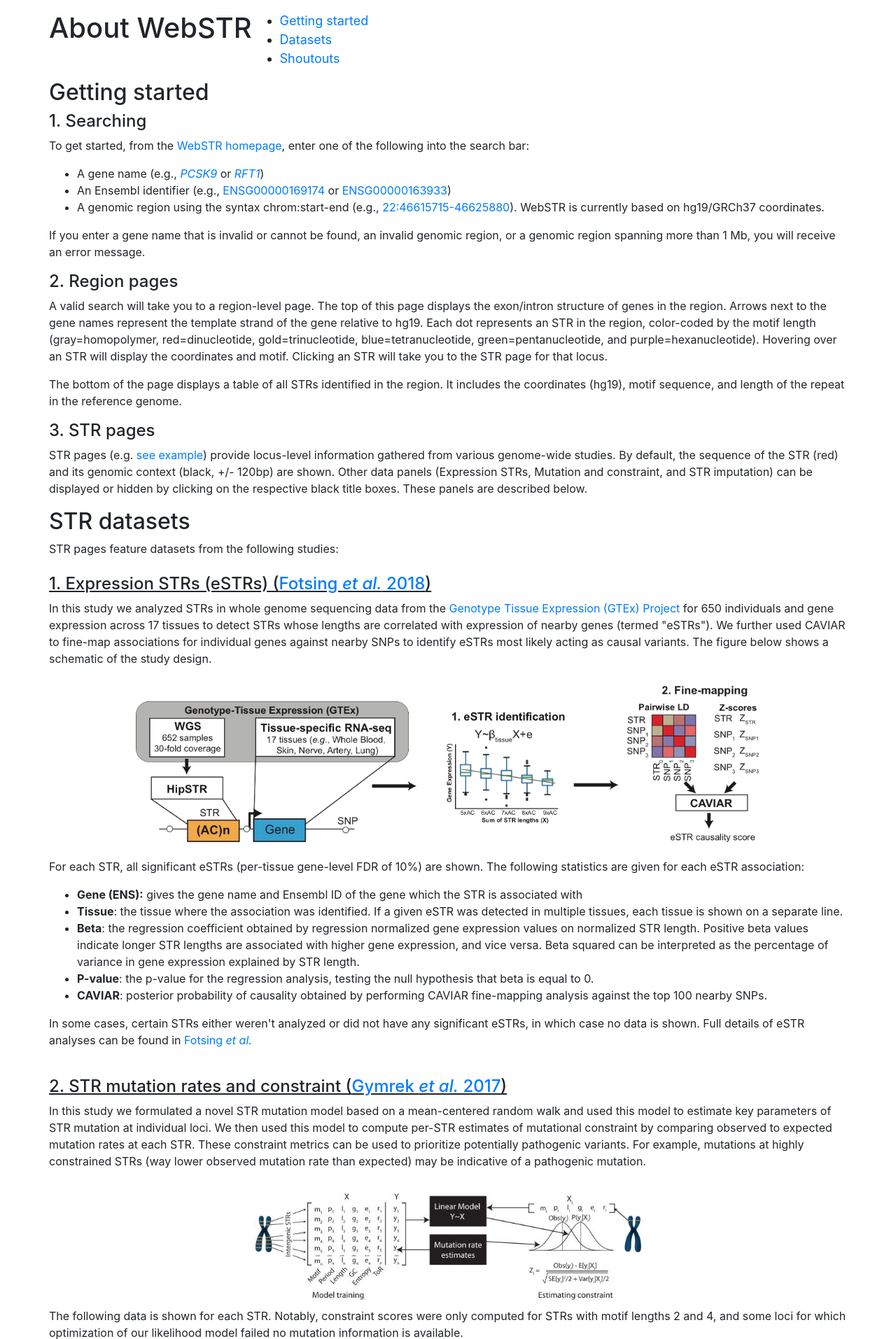
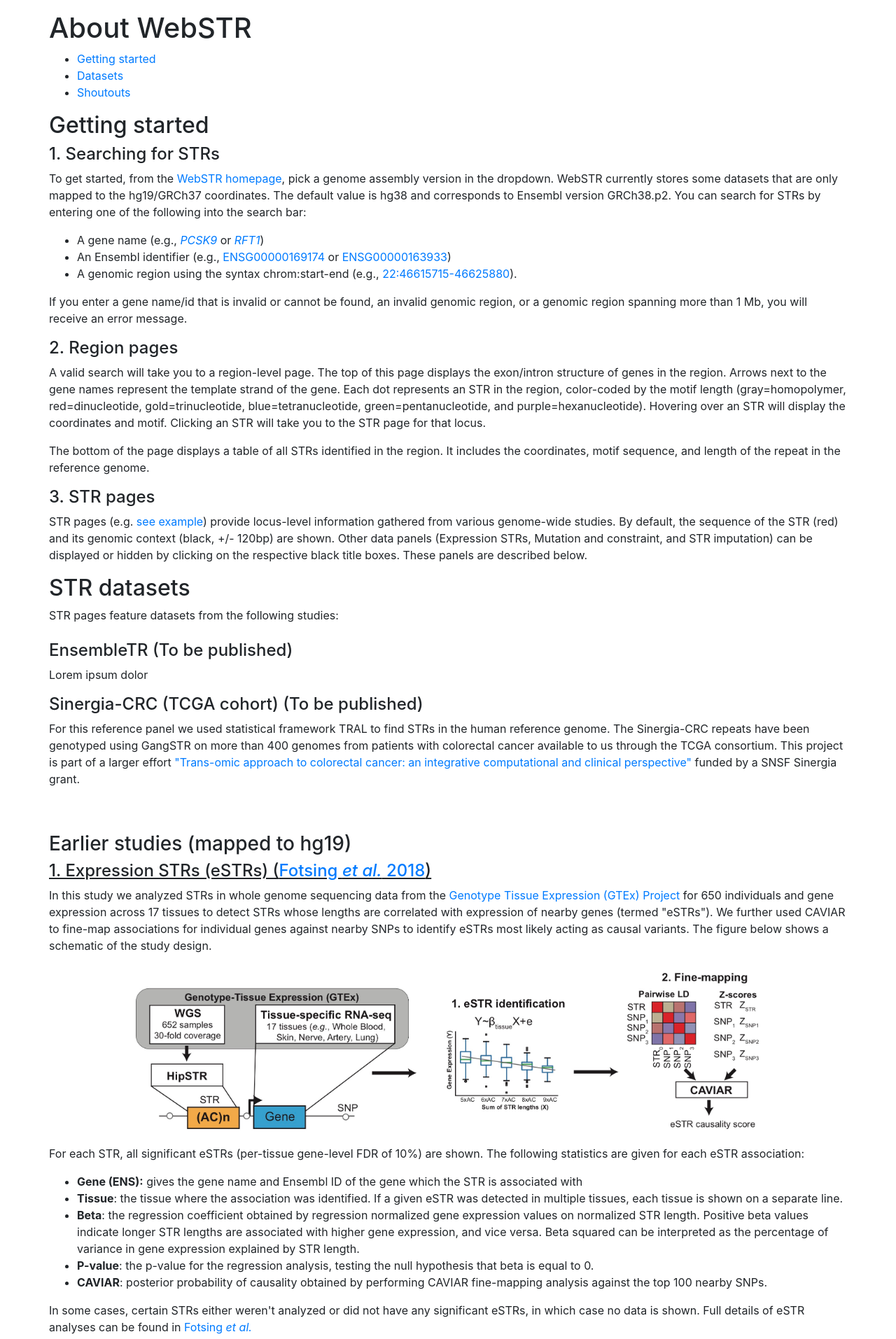
Before and after one commit to gymreklab/dbstr, a Flask app: page /about in a window 1280 px wide. Shown: the part 64-1977 px from the top of the page at 70% size. Run offline with Flask 2, Linux system fonts and the light colour scheme; some libraries are stand-ins or nearby versions.

Commit message:
Some layout and content changes

```diff
--- a/WebSTR/WebSTR.py
+++ b/WebSTR/WebSTR.py
@@ -61,8 +61,8 @@ server.secret_key = 'dbSTR'
 
 #################### Render region page ###############
 
-@server.route('/awesome')
-def awesome():
+@server.route('/search')
+def search():
     region_queryGenome = request.args.get('genome')
     print("Selected genome")
     print(region_queryGenome)
--- a/WebSTR/templates/about.html
+++ b/WebSTR/templates/about.html
@@ -2,36 +2,46 @@
 {% block body %}
     <div class="container">
       <div class="row" style="font-size: 18px;">
-	<h1>About WebSTR</h1>
-	<ul>
-	  <li><a href="#start">Getting started</a></li>
-	  <li><a href="#datasets">Datasets</a></li>
-	  <li><a href="#ack">Shoutouts</a></li>
-	</ul>
+
+		<h1>About WebSTR</h1>
+
       </div>
         <div class="row" style="font-size: 16px;">
+			<p>
+			<ul>
+				<li><a href="#start">Getting started</a></li>
+				<li><a href="#datasets">Datasets</a></li>
+				<li><a href="#ack">Shoutouts</a></li>
+			  </ul>
+			</p>
             <div>
 	      <a name="start"></a>
 	      <h2>Getting started</h2>
 
-	      <h4>1. Searching</h4>
+	      <h4>1. Searching for STRs</h4>
 	      <p>
-		To get started, from the <a href="/">WebSTR homepage</a>, enter one of the following into the search bar:
+
+			To get started, from the <a href="/">WebSTR homepage</a>,
+		pick a genome assembly version in the dropdown. WebSTR currently stores some datasets that are only
+		mapped to the hg19/GRCh37 coordinates. The default value is hg38 and corresponds to Ensembl version GRCh38.p2.
+
+
+		You can search for STRs by entering one of the following into the search bar:
 		<ul>
-		  <li>A gene name (e.g., <em><a href="/awesome?query=PCSK9">PCSK9</a></em> or <em><a href="/awesome?query=RFT1">RFT1</a></em>)</li>
-		  <li>An Ensembl identifier (e.g., <a href="/awesome?query=ENSG00000169174">ENSG00000169174</a> or <a href="/awesome?query=ENSG00000163933">ENSG00000163933</a>)</li>
-		  <li>A genomic region using the syntax chrom:start-end (e.g., <a href="/awesome?query=22:46615715-46625880">22:46615715-46625880</a>). WebSTR is currently based on hg19/GRCh37 coordinates.</li>
+		  <li>A gene name (e.g., <em><a href="/search?query=PCSK9&genome=hg38">PCSK9</a></em> or <em><a href="/search?query=RFT1&genome=hg38">RFT1</a></em>)</li>
+		  <li>An Ensembl identifier (e.g., <a href="/search?query=ENSG00000169174&genome=hg38">ENSG00000169174</a> or <a href="/search?query=ENSG00000163933&genome=hg38">ENSG00000163933</a>)</li>
+		  <li>A genomic region using the syntax chrom:start-end (e.g., <a href="/search?query=22:46615715-46625880&genome=hg38">22:46615715-46625880</a>).</li>
 		</ul>
 
-		If you enter a gene name that is invalid or cannot be found, an invalid genomic region, or a genomic region spanning more than 1 Mb, you will receive an error message.
+		If you enter a gene name/id that is invalid or cannot be found, an invalid genomic region, or a genomic region spanning more than 1 Mb, you will receive an error message.
 	      </p>
 
 	      <h4>2. Region pages</h4>
 	      <p>
-		A valid search will take you to a region-level page. The top of this page displays the exon/intron structure of genes in the region. Arrows next to the gene names represent the template strand of the gene relative to hg19. Each dot represents an STR in the region, color-coded by the motif length (gray=homopolymer, red=dinucleotide, gold=trinucleotide, blue=tetranucleotide, green=pentanucleotide, and purple=hexanucleotide). Hovering over an STR will display the coordinates and motif. Clicking an STR will take you to the STR page for that locus.
+		A valid search will take you to a region-level page. The top of this page displays the exon/intron structure of genes in the region. Arrows next to the gene names represent the template strand of the gene. Each dot represents an STR in the region, color-coded by the motif length (gray=homopolymer, red=dinucleotide, gold=trinucleotide, blue=tetranucleotide, green=pentanucleotide, and purple=hexanucleotide). Hovering over an STR will display the coordinates and motif. Clicking an STR will take you to the STR page for that locus.
 	      </p>
 	      <p>
-		The bottom of the page displays a table of all STRs identified in the region. It includes the coordinates (hg19), motif sequence, and length of the repeat in the reference genome.
+		The bottom of the page displays a table of all STRs identified in the region. It includes the coordinates, motif sequence, and length of the repeat in the reference genome.
 	      </p>
 
 	      <h4>3. STR pages</h4>
@@ -44,7 +54,19 @@
 	      <h2>STR datasets</h2>
 
 	      STR pages feature datasets from the following studies:
+		  <br><br>
+		  <h4> EnsembleTR (To be published) </h4>
+		  <p>Lorem ipsum dolor</p>
+		  <h4> Sinergia-CRC (TCGA cohort) (To be published) </h4>
+		  <p> For this reference panel we used statistical framework TRAL to find STRs in the human reference genome.
+			The Sinergia-CRC repeats have been genotyped using GangSTR on more than 400 genomes from patients with
+			colorectal cancer available to us through the TCGA consortium. This project is part of a larger effort
+			<a href="https://www.zhaw.ch/en/research/research-database/project-detailview/projektid/4244/">
+			"Trans-omic approach to colorectal cancer: an integrative computational and clinical perspective"
+		     </a> funded by a <a href="https://www.snf.ch/en/HzVMPWm96mz69ZJ8/funding/programmes/sinergia"></a> SNSF Sinergia grant.</a>
+ 		</p>
 	      <br><br>
+		  <h3> Earlier studies (mapped to hg19) </h3>
 	      <h4><u>1. Expression STRs (eSTRs) (<a href="https://www.biorxiv.org/content/early/2018/12/13/495226">Fotsing <em>et al.</em> 2018</a>)</u></h4>
 	      <p>
 	      In this study we analyzed STRs in whole genome sequencing data from the <a href="gtexportal.org">Genotype Tissue Expression (GTEx) Project</a> for 650 individuals and gene expression across 17 tissues to detect STRs whose lengths are correlated with expression of nearby genes (termed "eSTRs"). We further used CAVIAR to fine-map associations for individual genes against nearby SNPs to identify eSTRs most likely acting as causal variants. The figure below shows a schematic of the study design.
--- a/WebSTR/templates/layout.html
+++ b/WebSTR/templates/layout.html
@@ -146,8 +146,11 @@
             <li class="nav-item"><a class="nav-link" href="/faq" class="text-white">FAQ</a></li>
         </ul>
 
-          <form action="/awesome" class="form-inline my-2 my-lg-0" role="search">
+          <form action="/search" class="form-inline my-2 my-lg-0" role="search">
             <div class="form-group" id="navbar-awesomebar">
+              <select name="genome" class="form-control" style="display:none">
+                <option selected value="hg38">H. Sapiens (hg38)</option>
+              </select>
                 <input id="navbar-searchbox-input" name="query" class="form-control mr-sm-2" type="text" placeholder="Gene, transcript, variant, or region"/>
                 <button class="btn btn-outline-success my-2 my-sm-0" type="submit">Search</button>
             </div>
```
Also changed, not shown: WebSTR/templates/homepage.html (+6 -13 lines).
